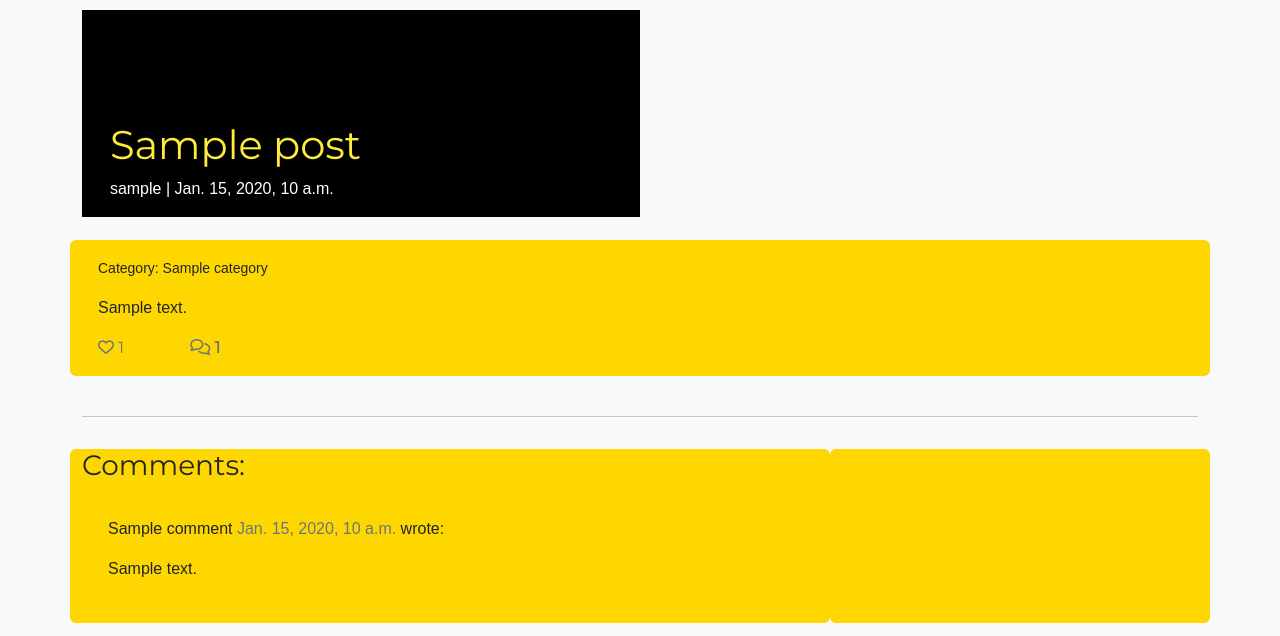
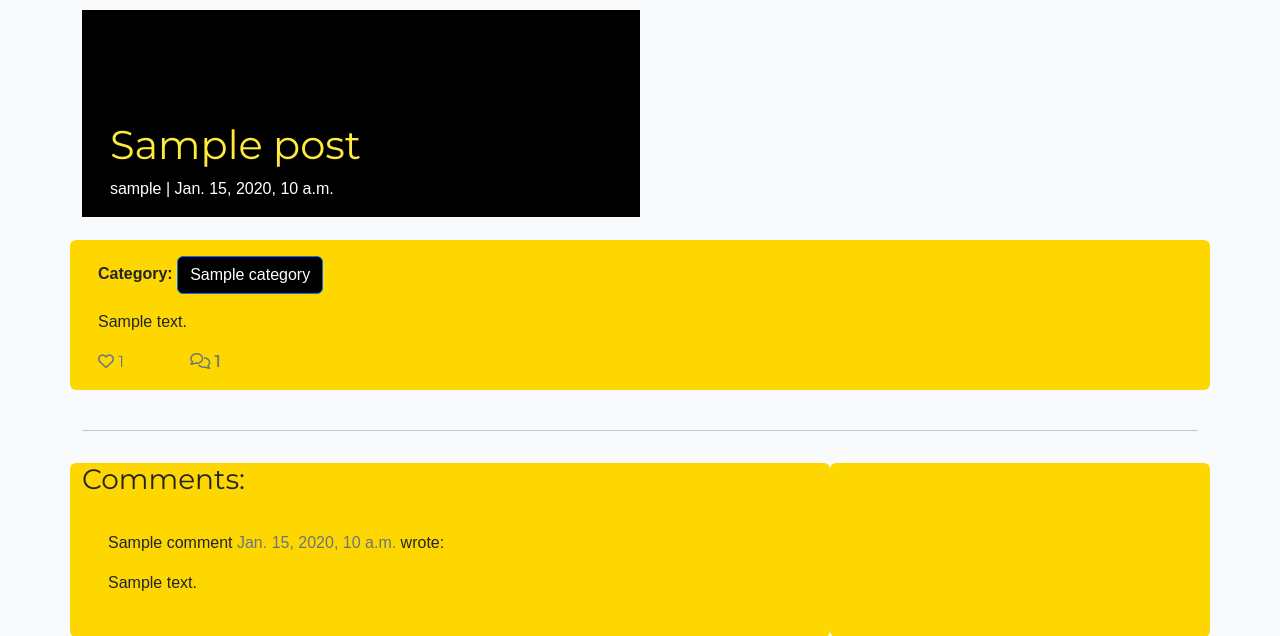
Before and after one commit to AASanusi/balln, a Django app: a page that uses templates/post_detail.html in a window 1280 px wide. Shown: the part 60-696 px from the top of the page. Run offline with Django 4.2, Linux system fonts and the light colour scheme; tables that the repository leaves empty hold one stand-in row (values such as "Sample post"); some libraries are stand-ins or nearby versions.

Commit message:
Add bootstrap button style to category link and make category word bold

```diff
--- a/templates/post_detail.html
+++ b/templates/post_detail.html
@@ -30,7 +30,7 @@
         <div class="col card mb-4  mt-3 left  top">
             <div class="card-body">
                 <!-- Category title specifically for each post in that category -->
-                <p><small>Category: <a href="{% url 'category' post.category.id %}">{{ post.category.title }} </a> </small></p>
+                <p><strong>Category: <a href="{% url 'category' post.category.id %}" class="btn btn-primary">{{ post.category.title }} </a> </strong></p>
                 <!-- Detailed content of the post -->
                 <p class="card-text ">
                     {{ post.body | safe }}
```
